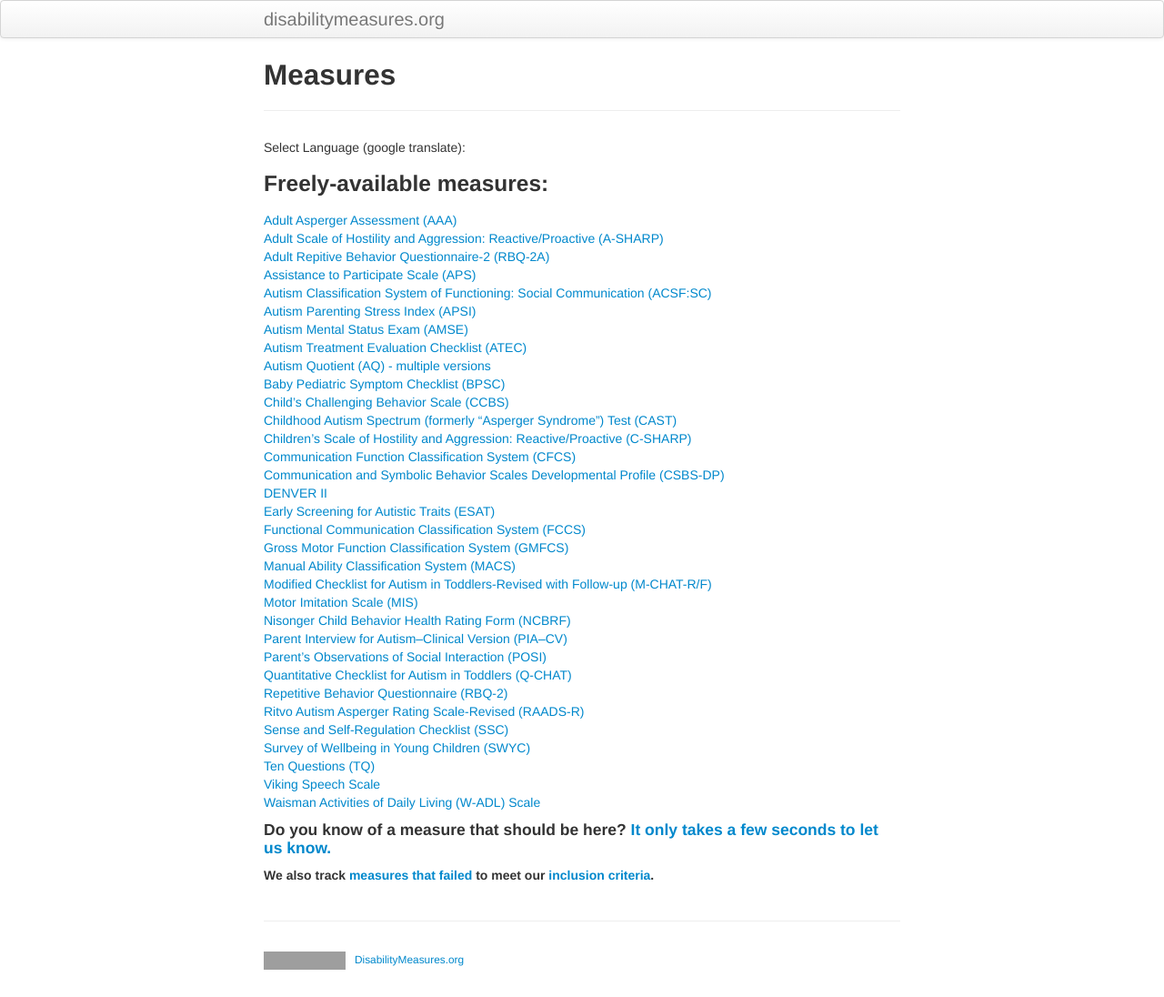
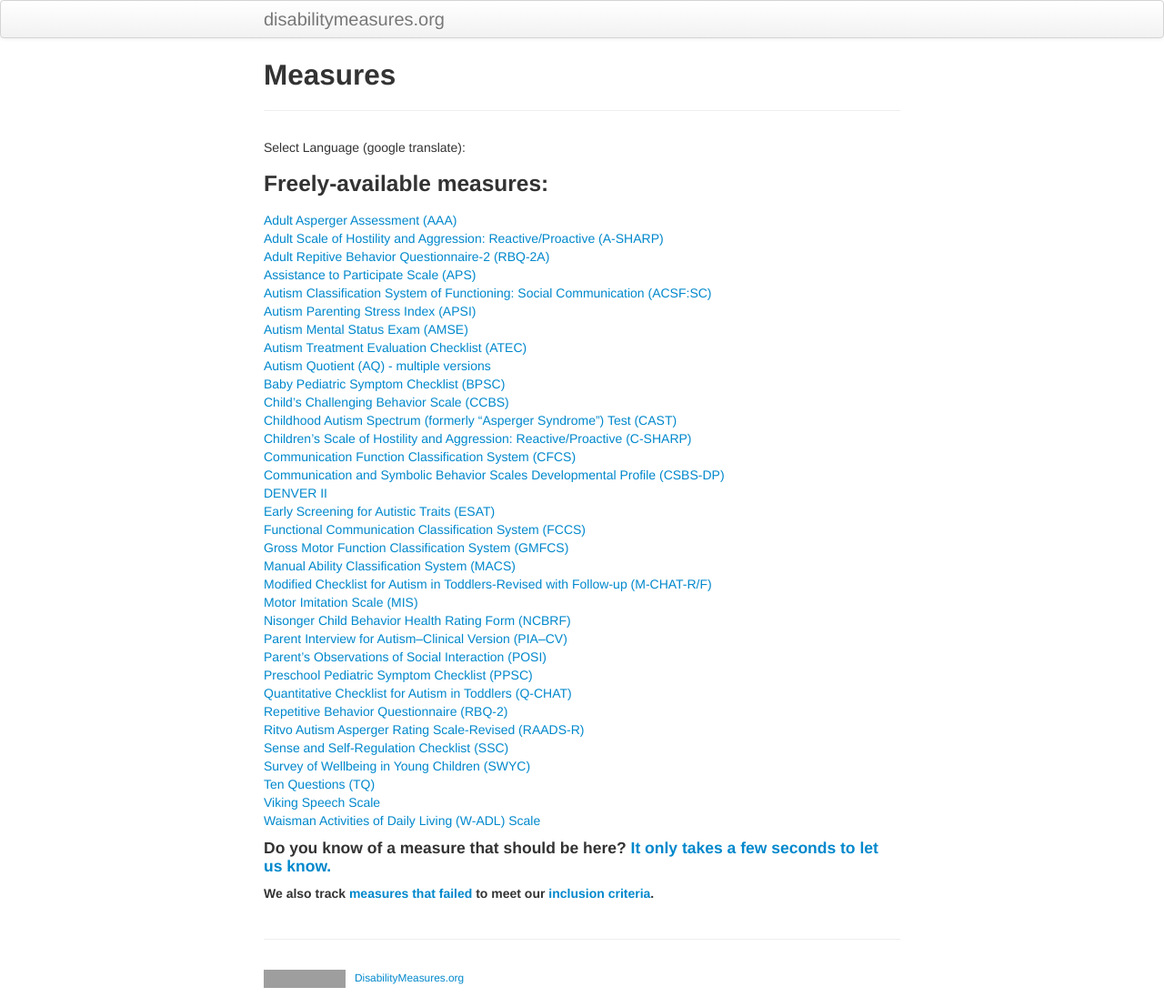
Before and after one commit to mjmaenner/disabilitymeasures, a Jekyll site: the page built from measures/index.md, in a window 1280 px wide. Shown: the whole page at 91% size. Built offline with Jekyll 4.4.1, drawn with Linux system fonts in a browser that asks for light colours; grey boxes are pictures that could not be loaded.

Commit message:
added ppsc

```diff
--- a/measures/index.md
+++ b/measures/index.md
@@ -38,6 +38,7 @@ function googleTranslateElementInit() {
 [Nisonger Child Behavior Health Rating Form (NCBRF)](http://disabilitymeasures.org/ncbrf)
 [Parent Interview for Autism–Clinical Version (PIA–CV)](http://disabilitymeasures.org/pia-cv)
 [Parent's Observations of Social Interaction (POSI)](http://disabilitymeasures.org/POSI/)
+[Preschool Pediatric Symptom Checklist (PPSC)](http://disabilitymeasures.org/PPSC/)
 [Quantitative Checklist for Autism in Toddlers (Q-CHAT)](http://disabilitymeasures.org/qchat)
 [Repetitive Behavior Questionnaire (RBQ-2)](http://disabilitymeasures.org/RBQ-2)
 [Ritvo Autism Asperger Rating Scale-Revised (RAADS-R)](http://disabilitymeasures.org/raads-r)
```
